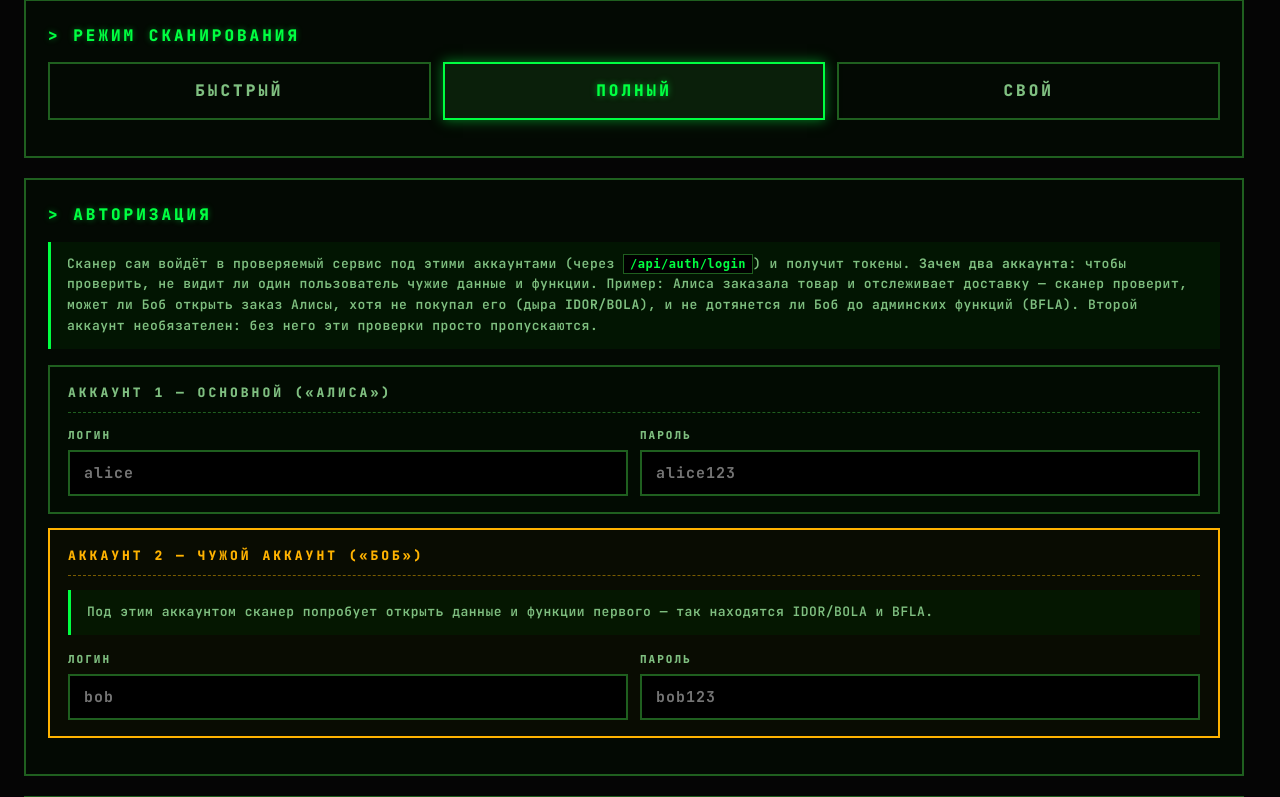
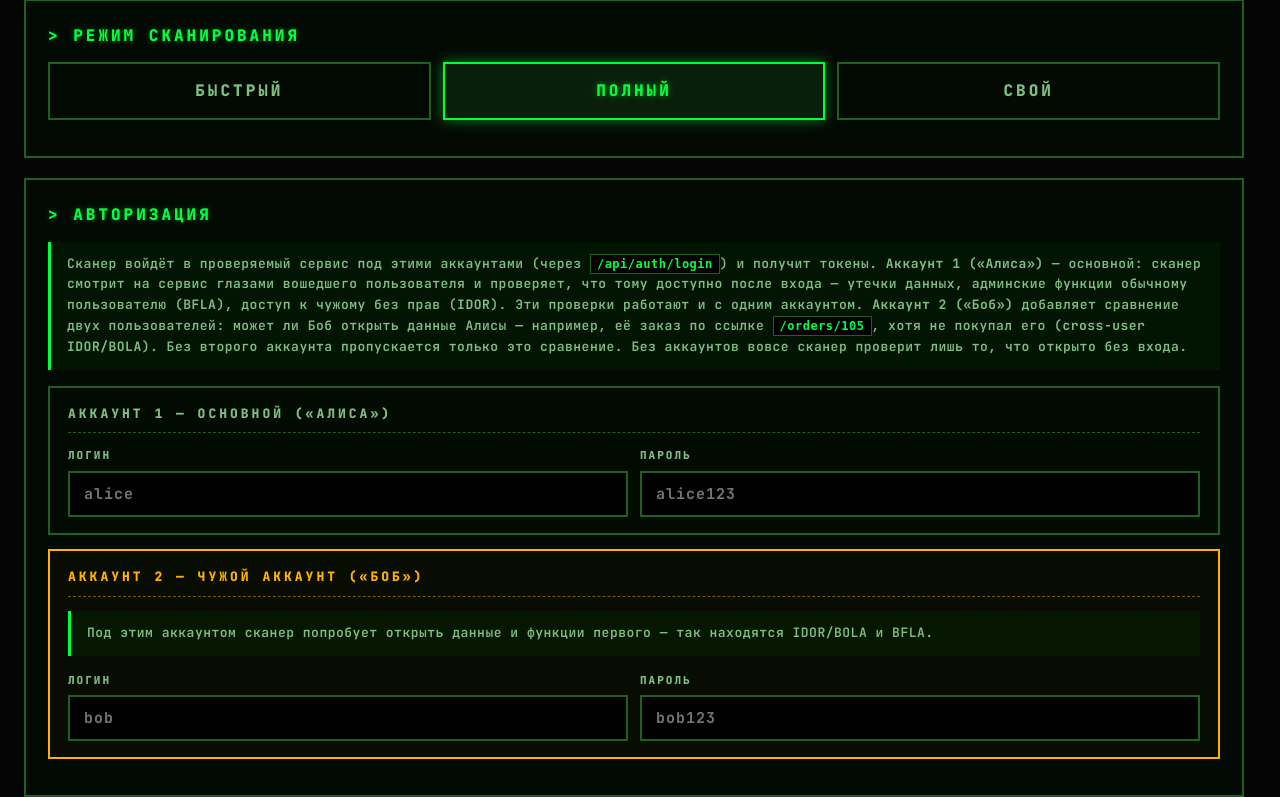
Before and after one commit to Godlike-Bagheera/curseach, a FastAPI app: template templates/index.html in a window 1280 px wide. Shown: the part 399-1196 px from the top of the page. Run offline with FastAPI, Linux system fonts and the light colour scheme; the template is opened without the code that fills it, so the values that code supplies are empty.

Commit message:
UX: пояснение блока авторизации — что работает с одним аккаунтом, а что только с двумя

```diff
--- a/templates/index.html
+++ b/templates/index.html
@@ -100,11 +100,13 @@
             <div class="panel-label">&gt; АВТОРИЗАЦИЯ</div>
 
             <div class="auth-hint">
-                Сканер сам войдёт в проверяемый сервис под этими аккаунтами (через <code>/api/auth/login</code>) и получит токены.
-                <b>Зачем два аккаунта:</b> чтобы проверить, не видит ли один пользователь чужие данные и функции.
-                Пример: Алиса заказала товар и отслеживает доставку — сканер проверит, может ли Боб открыть заказ Алисы,
-                хотя не покупал его (дыра <b>IDOR/BOLA</b>), и не дотянется ли Боб до админских функций (<b>BFLA</b>).
-                Второй аккаунт необязателен: без него эти проверки просто пропускаются.
+                Сканер войдёт в проверяемый сервис под этими аккаунтами (через <code>/api/auth/login</code>) и получит токены.
+                <b>Аккаунт 1 («Алиса»)</b> — основной: сканер смотрит на сервис глазами вошедшего пользователя и проверяет,
+                что тому доступно после входа — утечки данных, админские функции обычному пользователю (<b>BFLA</b>),
+                доступ к чужому без прав (<b>IDOR</b>). Эти проверки работают и с одним аккаунтом.
+                <b>Аккаунт 2 («Боб»)</b> добавляет сравнение двух пользователей: может ли Боб открыть данные Алисы —
+                например, её заказ по ссылке <code>/orders/105</code>, хотя не покупал его (<b>cross-user IDOR/BOLA</b>).
+                Без второго аккаунта пропускается только это сравнение. Без аккаунтов вовсе сканер проверит лишь то, что открыто без входа.
             </div>
 
             <div class="auth-section">
```
